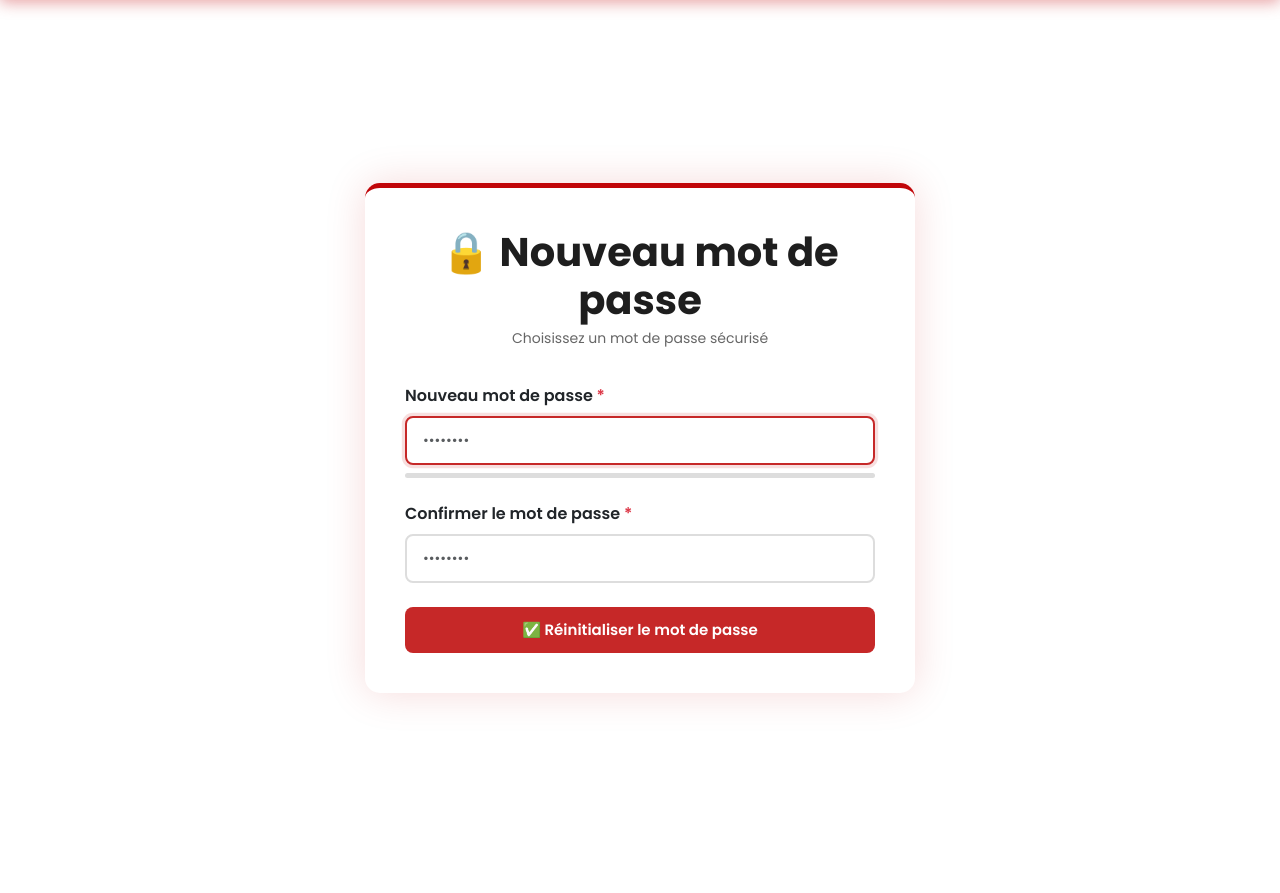
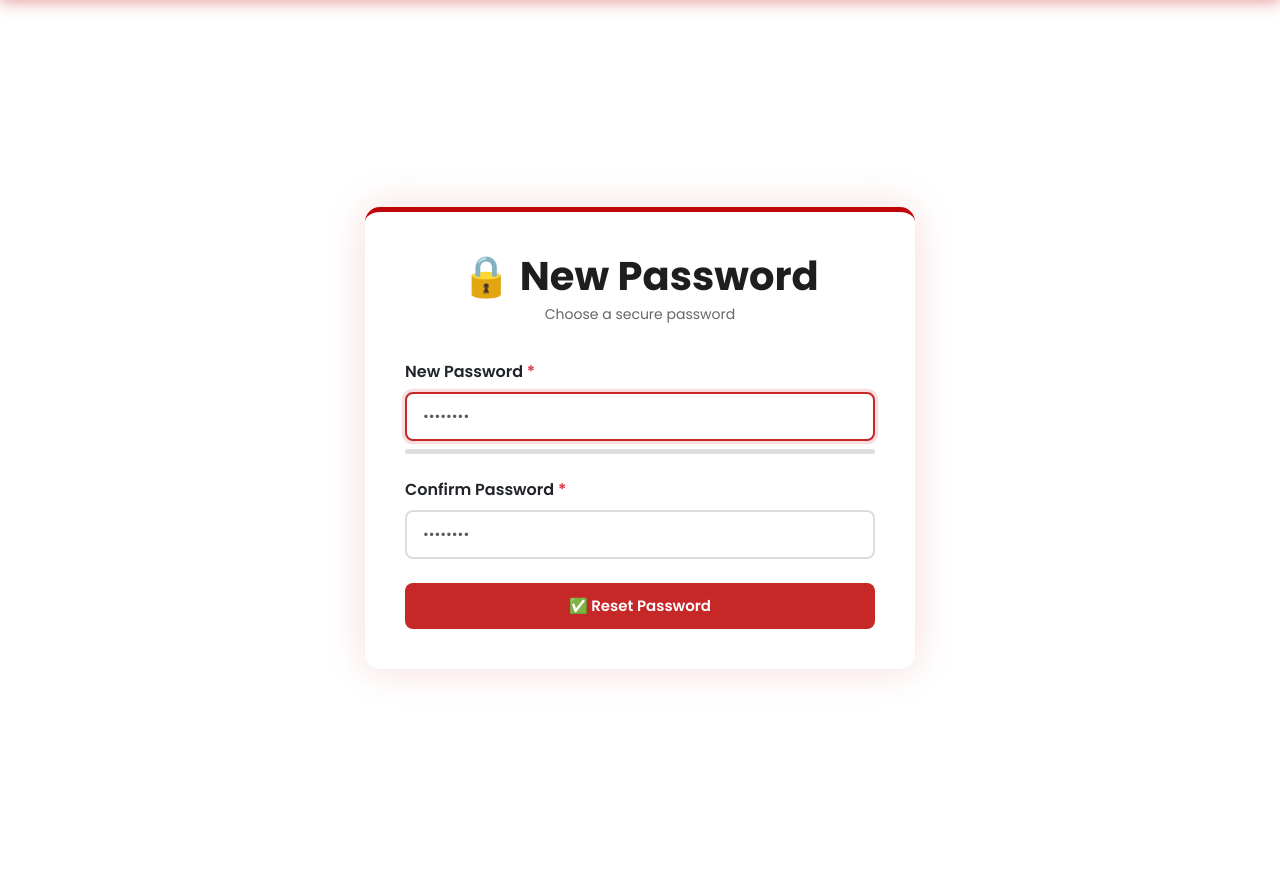
Before and after one commit to haninlamouchi/SkillOra, a Symfony app: template templates/security/reset_password.html.twig in a window 1280 px wide. Shown: the part 57-950 px from the top of the page. Run offline with Twig, Linux system fonts and the light colour scheme; the template is opened without the code that fills it, so the values that code supplies are empty; some libraries are stand-ins or nearby versions.

Commit message:
forgot password

```diff
--- a/templates/security/reset_password.html.twig
+++ b/templates/security/reset_password.html.twig
@@ -76,8 +76,8 @@
     <div class="container">
         <div class="form-container">
             <div style="text-align:center; margin-bottom:2rem;">
-                <h1>🔒 Nouveau mot de passe</h1>
-                <p style="color:#666;">Choisissez un mot de passe sécurisé</p>
+                <h1>🔒 New Password</h1>
+                <p style="color:#666;">Choose a secure password</p>
             </div>
 
             {% if error %}
@@ -91,7 +91,7 @@
             <form method="post">
                 <div class="form-group">
                     <label for="password">
-                        Nouveau mot de passe <span style="color:#dc3545;">*</span>
+                        New Password <span style="color:#dc3545;">*</span>
                     </label>
                     <input type="password"
                            name="password"
@@ -107,7 +107,7 @@
 
                 <div class="form-group">
                     <label for="confirm_password">
-                        Confirmer le mot de passe <span style="color:#dc3545;">*</span>
+                        Confirm Password <span style="color:#dc3545;">*</span>
                     </label>
                     <input type="password"
                            name="confirm_password"
@@ -118,7 +118,7 @@
                 </div>
 
                 <button type="submit" class="btn-primary">
-                    ✅ Réinitialiser le mot de passe
+                    ✅ Reset Password
                 </button>
             </form>
         </div>
@@ -137,10 +137,10 @@ function checkStrength(password) {
     if (/[^A-Za-z0-9]/.test(password)) score++;
 
     const levels = [
-        { color: '#dc3545', text: 'Très faible',  width: '25%'  },
-        { color: '#fd7e14', text: 'Faible',        width: '50%'  },
-        { color: '#ffc107', text: 'Moyen',         width: '75%'  },
-        { color: '#28a745', text: 'Fort',          width: '100%' },
+        { color: '#dc3545', text: 'Very Weak',  width: '25%'  },
+        { color: '#fd7e14', text: 'Weak',       width: '50%'  },
+        { color: '#ffc107', text: 'Medium',     width: '75%'  },
+        { color: '#28a745', text: 'Strong',     width: '100%' },
     ];
 
     if (password.length === 0) {
```
Also changed, not shown: src/Controller/ResetPasswordController.php (+5 -5 lines), templates/security/forgot_password.html.twig (+11 -7 lines), templates/security/reset_password_email.html.twig (+6 -11 lines).
